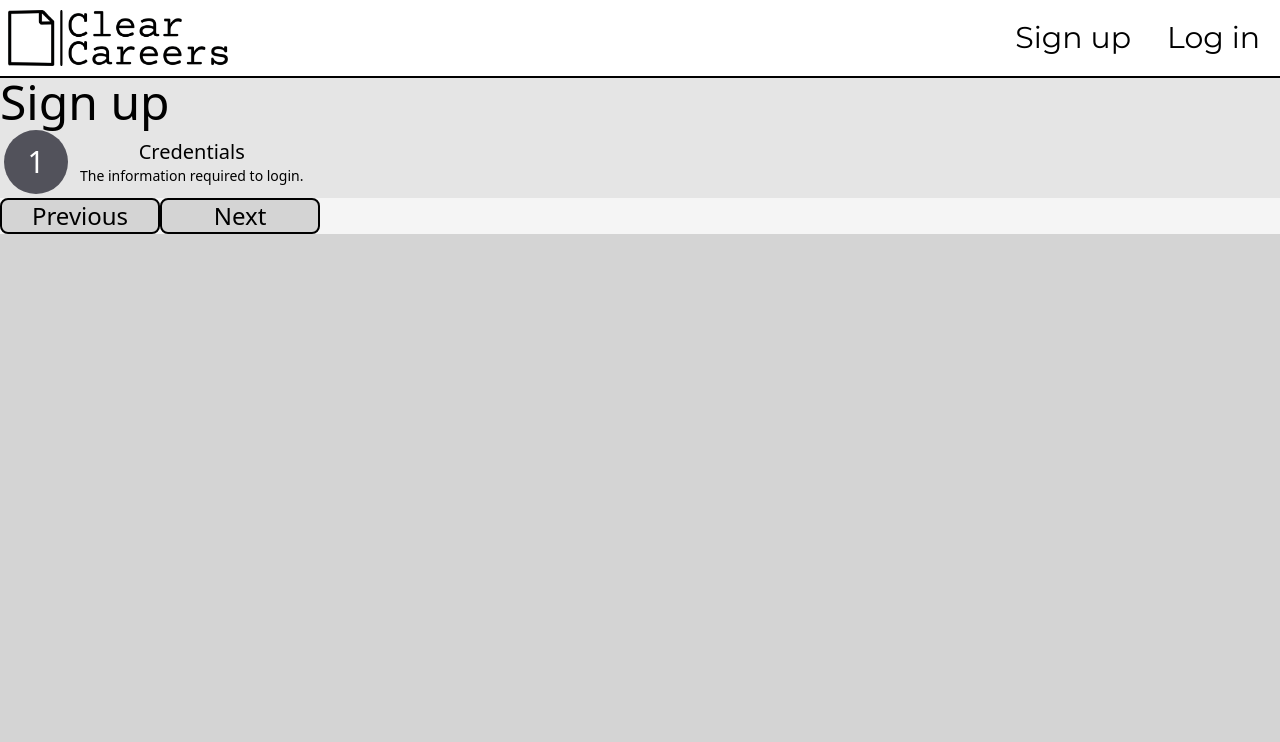
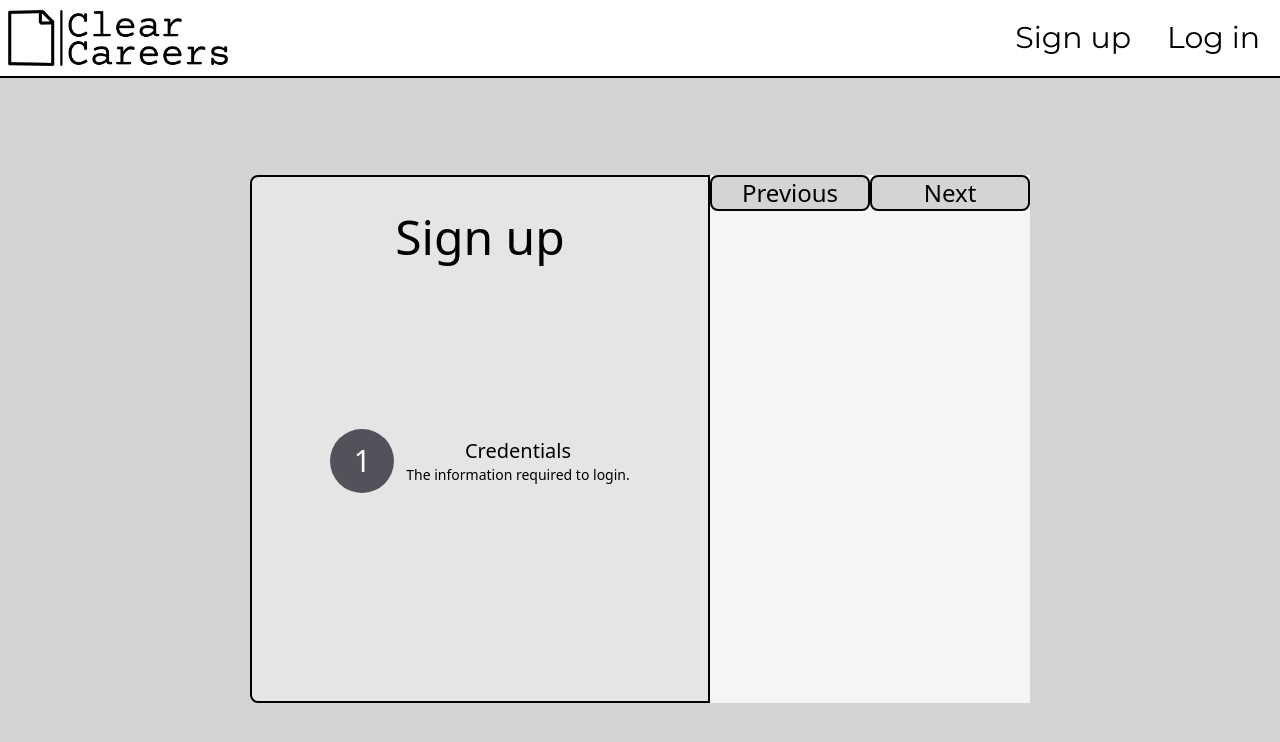
Before and after one commit to sebiflorinp/Clear-Careers, a React (Vite) app in the folder frontend/: page /sign-up in a window 1280 px wide. Shown: the top 742 px of the page. Built offline with nearby package versions, Linux system fonts and the light colour scheme.

Commit message:
ADD Sign up steps part design

```diff
--- a/frontend/src/pages/SignupPage.jsx
+++ b/frontend/src/pages/SignupPage.jsx
@@ -12,15 +12,17 @@ function SignupPage() {
         '4a': <Step title="Experience" active={currentStep === '4a'} description="Something about your experience?" number={4}/>
     }
     return (
-        <div className="bg-neutral-300 h-screen">
-            <div>
-                <div className="bg-neutral-200">
+        <div className="bg-neutral-300 h-screen flex justify-center items-center">
+            <div className="flex min-h-[33rem]">
+                <div className="flex flex-col justify-start items-center gap-14 bg-neutral-200 border-solid border-black border-2 p-9 rounded-l-lg">
                     <h1 className="text-5xl">Sign up</h1>
-                    {Object.entries(stepsToDisplay).map(([key, value]) => {
-                        if (value) {
-                            return steps[key]
-                        }
-                    })}
+                    <div className="flex flex-col gap-4 justify-center items-center min-h-72 min-w-96">
+                        {Object.entries(stepsToDisplay).map(([key, value]) => {
+                            if (value) {
+                                return steps[key]
+                            }
+                        })}
+                    </div>
                 </div>
                 <div className="bg-neutral-100">
                     <div>
```
